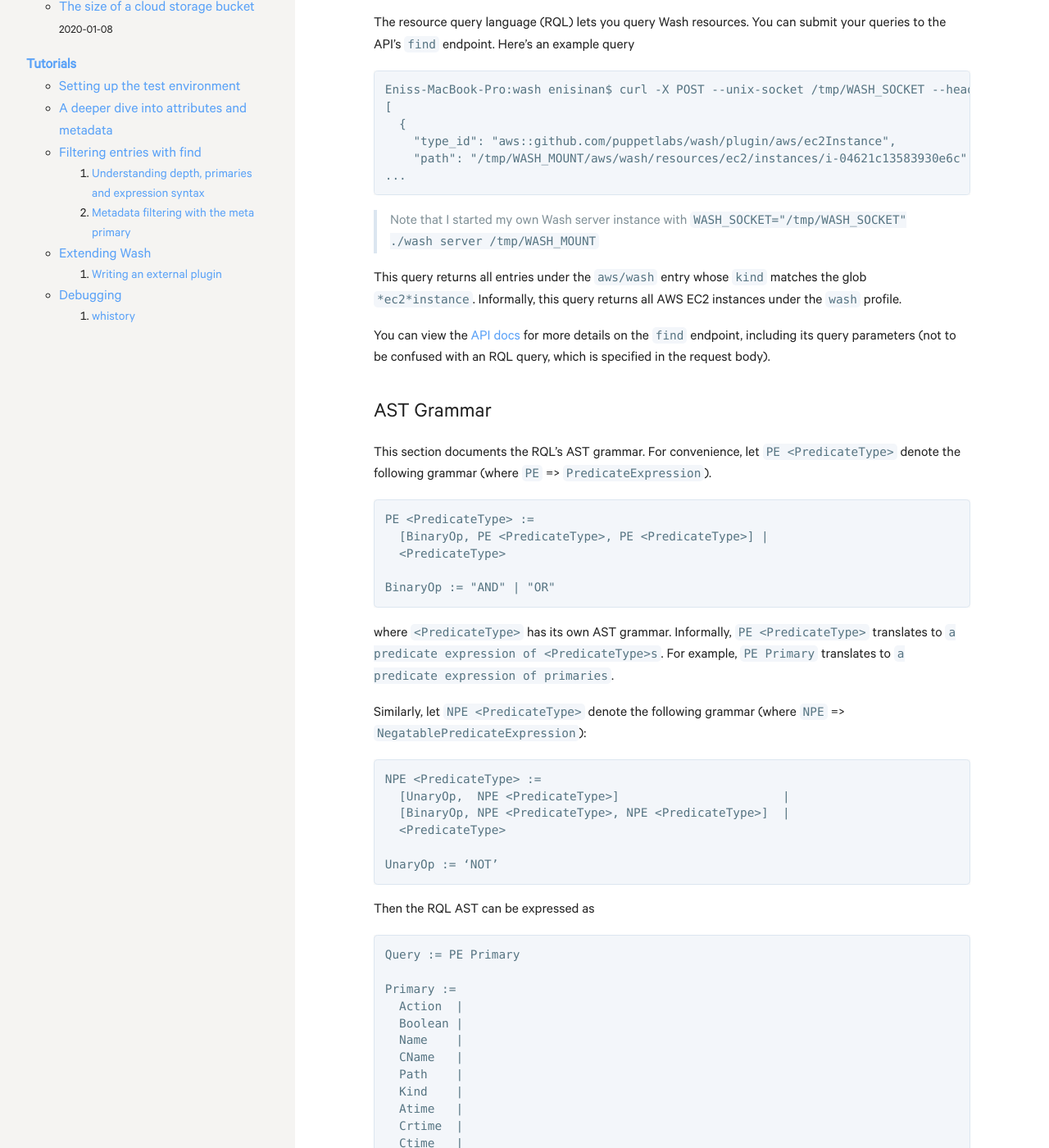
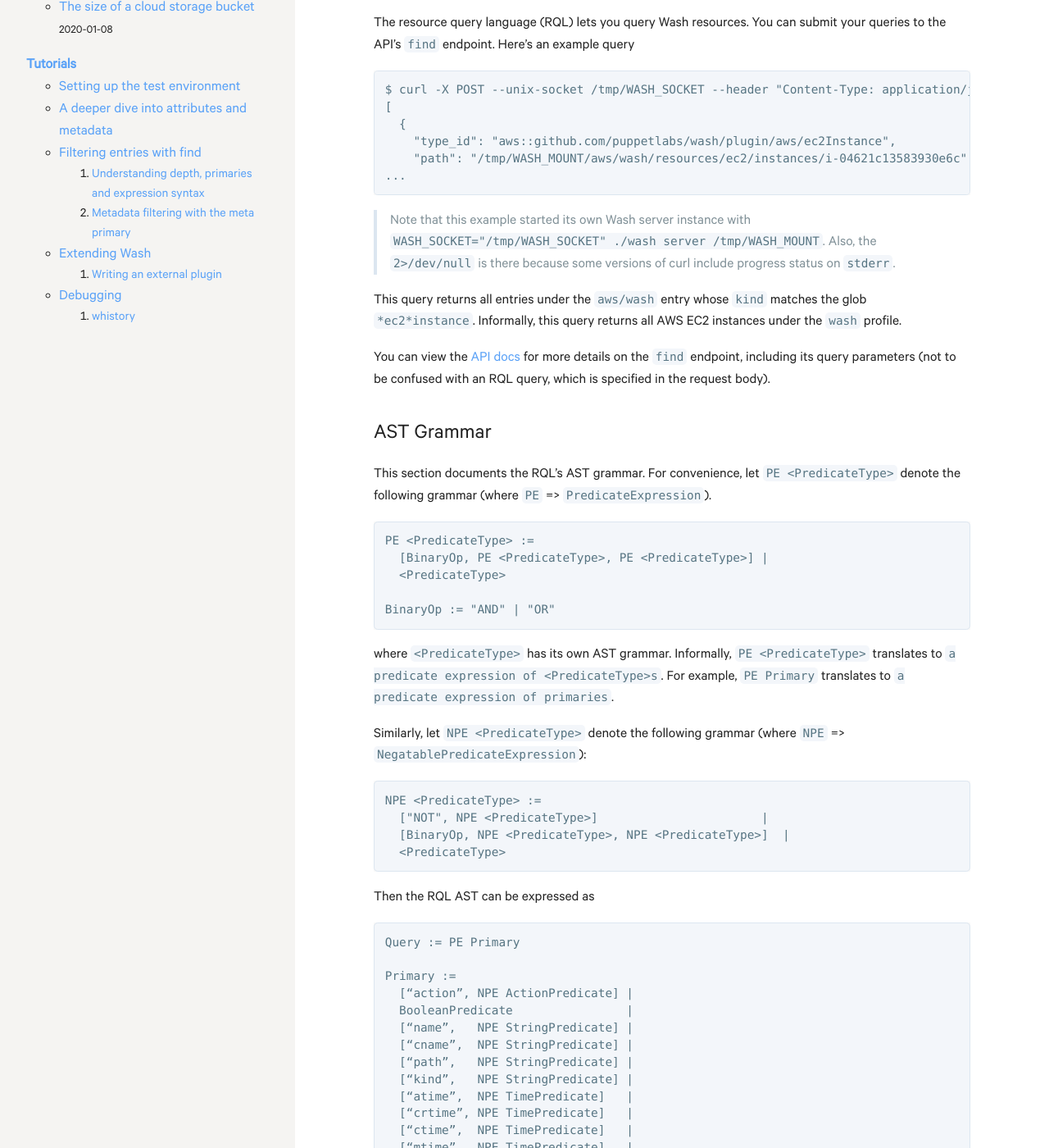
Before and after one commit to puppetlabs-toy-chest/wash, a Jekyll site: the page built from docs/_docs/rql.md, in a window 1280 px wide and 1400 px high, scrolled down 597 px. Shown: the whole window at 82% size. Built offline with Jekyll 4.4.1, drawn with Linux system fonts in a browser that asks for light colours; some of the changed text lies outside the part shown.

Commit message:
Address PR review feedback
Signed-off-by: Enis Inan <enis.inan@puppet.com>

````diff
--- a/docs/_docs/rql.md
+++ b/docs/_docs/rql.md
@@ -24,7 +24,7 @@
 The resource query language (RQL) lets you query Wash resources. You can submit your queries to the API's `find` endpoint. Here's an example query
 
 ```
-Eniss-MacBook-Pro:wash enisinan$ curl -X POST --unix-socket /tmp/WASH_SOCKET --header "Content-Type: application/json" --data '["kind", ["glob", "*ec2*instance"]]' 'http://localhost:/fs/find?path=/tmp/WASH_MOUNT/aws/wash' 2>/dev/null | jq
+$ curl -X POST --unix-socket /tmp/WASH_SOCKET --header "Content-Type: application/json" --data '["kind", ["glob", "*ec2*instance"]]' 'http://localhost:/fs/find?path=/tmp/WASH_MOUNT/aws/wash' 2>/dev/null | jq
 [
   {
     "type_id": "aws::github.com/puppetlabs/wash/plugin/aws/ec2Instance",
@@ -32,7 +32,7 @@
 ...
 ```
 
-> Note that I started my own Wash server instance with `WASH_SOCKET="/tmp/WASH_SOCKET" ./wash server /tmp/WASH_MOUNT`
+> Note that this example started its own Wash server instance with `WASH_SOCKET="/tmp/WASH_SOCKET" ./wash server /tmp/WASH_MOUNT`. Also, the `2>/dev/null` is there because some versions of curl include progress status on `stderr`.
 
 This query returns all entries under the `aws/wash` entry whose `kind` matches the glob `*ec2*instance`. Informally, this query returns all AWS EC2 instances under the `wash` profile.
 
@@ -56,11 +56,9 @@
 
 ```
 NPE <PredicateType> :=
-  [UnaryOp,  NPE <PredicateType>]                       |
+  ["NOT", NPE <PredicateType>]                       |
   [BinaryOp, NPE <PredicateType>, NPE <PredicateType>]  |
   <PredicateType>
-
-UnaryOp := ‘NOT’
 ```
 
 Then the RQL AST can be expressed as
@@ -69,31 +67,18 @@
 Query := PE Primary
 
 Primary :=
-  Action  |
-  Boolean |
-  Name    |
-  CName   |
-  Path    |
-  Kind    |
-  Atime   |
-  Crtime  |
-  Ctime   |
-  Mtime   |
-  Size    |
-  Meta
-
-Action  := [“action”, NPE ActionPredicate]
-Boolean := BooleanPredicate
-Name    := [“name”,   NPE StringPredicate]
-CName   := [“cname”,  NPE StringPredicate]
-Path    := [“path”,   NPE StringPredicate]
-Kind    := [“kind”,   NPE StringPredicate]
-Atime   := [“atime”,  NPE TimePredicate]
-Crtime  := [“crtime”, NPE TimePredicate]
-Ctime   := [“ctime”,  NPE TimePredicate]
-Mtime   := [“mtime”,  NPE TimePredicate]
-Size    := SizePredicate
-Meta    := [“meta”,   PE ObjectPredicate]
+  [“action”, NPE ActionPredicate] |
+  BooleanPredicate                |
+  [“name”,   NPE StringPredicate] |
+  [“cname”,  NPE StringPredicate] |
+  [“path”,   NPE StringPredicate] |
+  [“kind”,   NPE StringPredicate] |
+  [“atime”,  NPE TimePredicate]   |
+  [“crtime”, NPE TimePredicate]   |
+  [“ctime”,  NPE TimePredicate]   |
+  [“mtime”,  NPE TimePredicate]   |
+  SizePredicate                   |
+  [“meta”,   PE ObjectPredicate]
 
 ActionPredicate :=
   "list"   |
@@ -137,11 +122,33 @@
 TimePredicate := [ComparisonOp, TimeValue]
 ```
 
-This grammar tells us several things:
+From the grammar, we see that an RQL query is a predicate expression of _primaries_. A _primary_ is a predicate on a Wash entry, typically on one of its fields. Examples of primaries include `name`, `cname`, and `ctime`, which are predicates on the entry's name, cname and `ctime` attribute, respectively. Primaries take predicate expressions. For example, the `name` and `cname` primaries take a predicate expression of string predicates while the `ctime` primary takes a predicate expression of time predicates.
 
-* An RQL query is a predicate expression of primaries. A primary is a predicate on a specific field of an entry. Examples of primaries include `name`, `cname`, and `ctime`. See the [primaries](#primaries) section for all of the available primaries.
+The RQL's grammar lets you build powerful queries. See the examples below.
 
-* Primaries take predicates, specifically predicate expressions.
+```
+["AND",
+  ["name", ["OR", ["glob", "*.sh"], ["glob", "*.json"]]],
+  ["mtime", [">", "2020-01-01T22:15:52Z"]]]
+```
+
+This returns true for all entries whose `name` matches the glob `*.sh` OR the glob `*.json` AND whose `mtime` attribute is greater than `01/01/2020 10:15:52 PM UTC`. A query like this would be useful for finding files inside an AWS S3 bucket, a GCP Storage bucket, a container, or a VM. Specifically, you can use this query to find all `.sh` and `.json` files that were modified after `01/01/2020`.
+
+```
+["AND",
+  ["name", ["glob", "*.log]],
+  ["size", [">", 1024]]]
+```
+
+This returns true for all entries whose `name` matches the glob `*.log` AND whose `size` attribute is greater than 1024 bytes. You could use this to find all `.log` files that are greater than 1 KB (1024 bytes).
+
+```
+["AND",
+  ["kind", ["glob", "*container"]],
+  ["meta", ["object", [["key", "state"], "running"]]]]
+```
+
+This returns all entries whose `kind` matches the glob `*container` AND with `m['state'] == running`, where `m` is the entry's metadata. If the start path is `docker`, then this query would return all running Docker containers.
 
 ## Primaries
 
@@ -248,6 +255,8 @@
 
 The `meta` primary constructs a predicate on the entry's metadata. If the `fullmeta` option is not set, then this will be the entry's _partial_ metadata. Otherwise if `fullmeta` is true, then it will be the entry's _full_ metadata.
 
+The `meta` primary lets you filter on any property in the entry's metadata. It's similar to `wash find`'s meta primary, so we recommend taking a look at its [tutorial]({{ 'tutorials/02_find/meta-primary' | relative_url }}) if you'd like to see how you'd go about constructing a `meta` primary query.
+
 #### Examples
 
 ```
@@ -299,7 +308,7 @@
               ["time", ["<", "2017-08-07T13:55:25.680464+00:00"]]]]]]]]]]]
 ```
 
-Returns true if `m['tags']` has at least one object o s.t. `o['key'] == termination_date` AND `o['value'] < 8/07/2017 ...` (i.e. `o['value']` has expired). In the real world, this example could be combined with the `kind` primary to filter out all EC2 instances whose `termination_date` tag expired. The full request to `find` would look something like
+Returns true if `m['tags']` has at least one object `o` s.t. `o['key'] == termination_date` AND `o['value'] < 8/07/2017 ...` (i.e. `o['value']` has expired). In the real world, this example could be combined with the `kind` primary to filter out all EC2 instances whose `termination_date` tag expired. The full request to `find` would look something like
 
 ```
 curl -X POST --unix-socket /tmp/WASH_SOCKET --header "Content-Type: application/json" --data @rql_query.json 'http://localhost:/fs/find?path=/tmp/WASH_MOUNT/aws/wash' 2>/dev/null | jq
````
